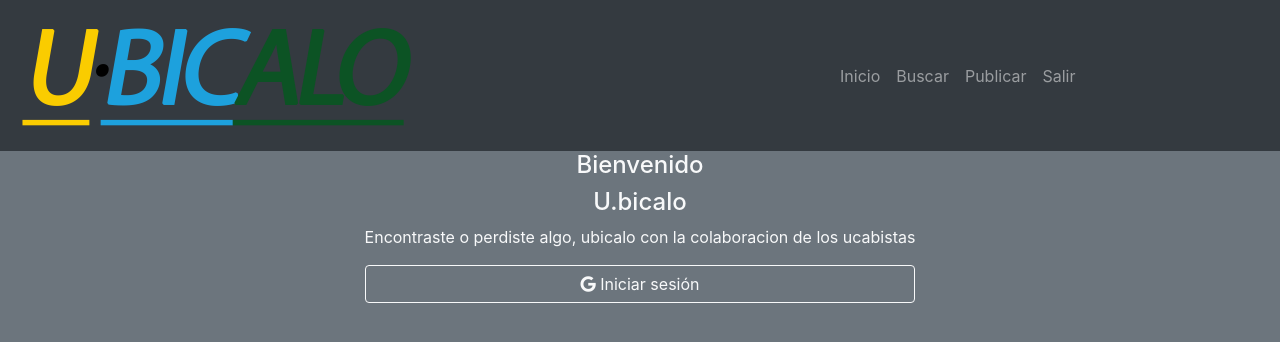
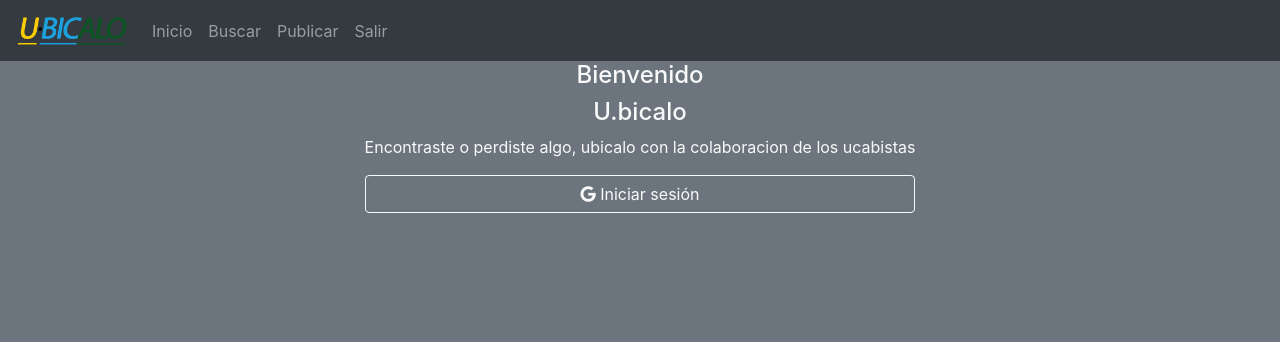
Before and after one commit to Madot10/Ubicalo, a plain HTML site: page index.html in a window 1280 px wide. Drawn offline with nearby package versions, Linux system fonts and the light colour scheme; no server answers.

Commit message:
New logo em proporsion

```diff
--- a/index.html
+++ b/index.html
@@ -50,7 +50,7 @@
     <div class="app">
         <nav class="navbar navbar-expand-lg navbar-dark bg-dark">
             <a class="navbar-brand" href="#">
-                    <img src="src/Logo1.png" width=50% height=50% alt="">
+                    <img src="src/Logo1.png" height="35em" alt="">
             </a>
             <button class="navbar-toggler" type="button" data-toggle="collapse" data-target="#navbarNav" aria-controls="navbarNav"
                 aria-expanded="false" aria-label="Toggle navigation">
```
